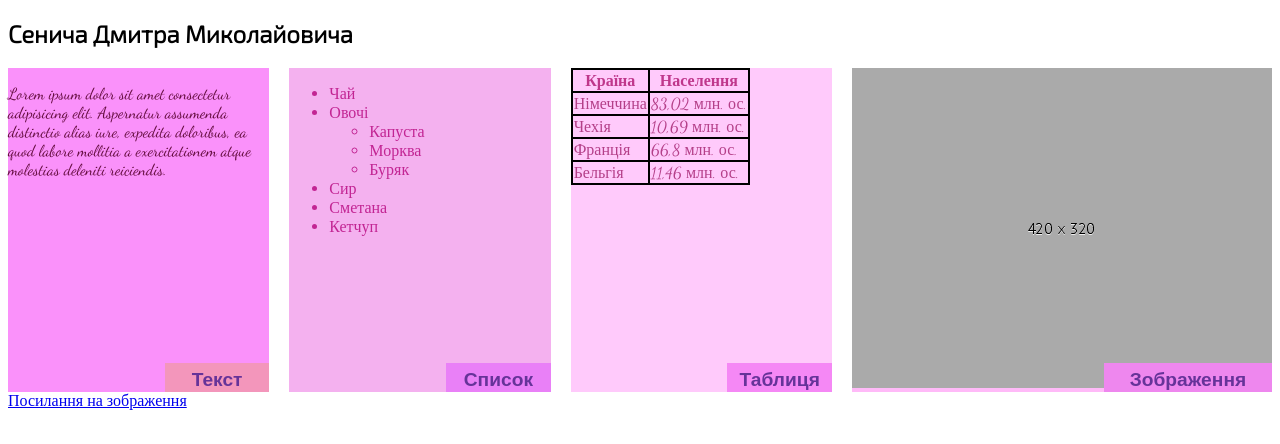
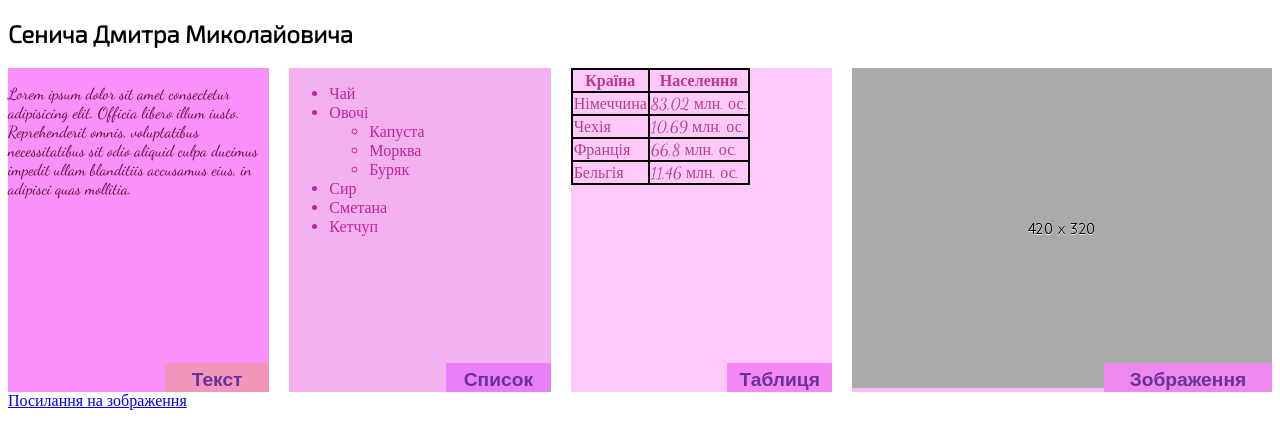
Before and after one commit to Collapse20051/WD, a plain HTML site: page Домашня контрольна робота/index.html in a window 1280 px wide. Shown: the part 62-506 px from the top of the page. Drawn offline with Linux system fonts and the light colour scheme.

Commit message:
Update index.html
Signed-off-by: Collapse20051 <114387872+Collapse20051@users.noreply.github.com>

```diff
--- a/Домашня контрольна робота/index.html
+++ b/Домашня контрольна робота/index.html
@@ -19,8 +19,8 @@
 <div class="row">
     <section class="b1 col-md-5 col-lg-3 col-xxl-6">
         <h3>Текст</h3>
-        <p>Lorem ipsum dolor sit amet consectetur adipisicing elit. Aspernatur assumenda distinctio alias iure, expedita doloribus, ea quod labore mollitia a
-         exercitationem atque molestias deleniti reiciendis.</p>
+        <p>Lorem ipsum dolor sit amet consectetur adipisicing elit. Officia libero illum iusto. Reprehenderit
+         omnis, voluptatibus necessitatibus sit odio aliquid culpa ducimus impedit ullam blanditiis accusamus eius, in adipisci quas mollitia.</p>
     </section>
 
     <section class="b2 col-md-5 col-lg-3 col-xxl-6">
```
